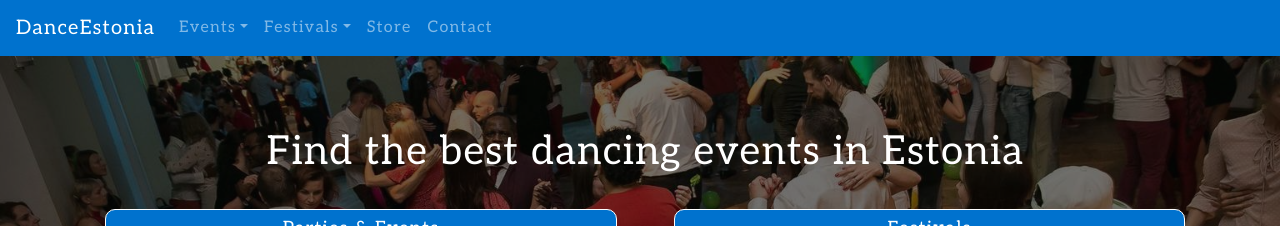
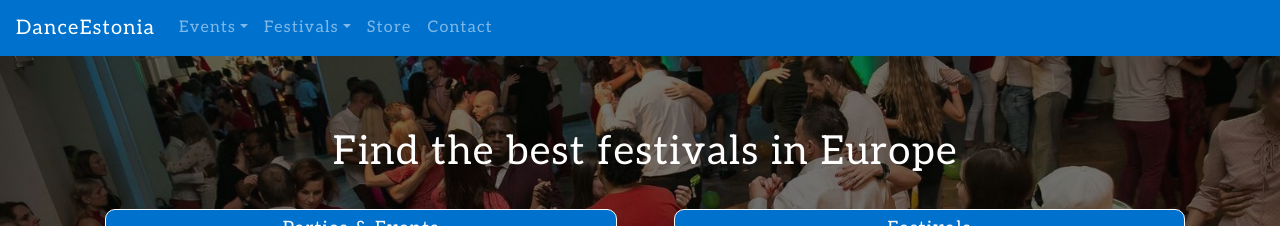
Before and after one commit to rrorrolfo/danceEstoniaClient, a React (Create React App) app in the folder client/: page /festivals in a window 1280 px wide. Shown: the top 226 px of the page. Built offline with nearby package versions, Linux system fonts and the light colour scheme; no server answers.

Commit message:
Added logic for conditional rendering of main title

```diff
--- a/client/src/components/jumbotron/index.jsx
+++ b/client/src/components/jumbotron/index.jsx
@@ -4,13 +4,35 @@ import { NavLink } from 'react-router-dom';
 import PropTypes from 'prop-types';
 import './jumbotron.css';
 
-const MainJumbotron = ({ category, fetchEvents, fetchFestivals }) => {
+const MainJumbotron = ({ category, fetchEvents, fetchFestivals, match }) => {
+  /**
+   * @param string cat Category selected, one of ["events", "festivals"]
+   * @param string style dancing style selected
+   */
+  const displayTitle = (cat = null, style = null) => {
+    switch (cat) {
+      case 'events':
+        return `Find the best ${style} ${cat} in Estonia`;
+
+      case 'festivals':
+        return `Find the best ${style} ${cat} in Europe`;
+
+      default:
+        return `Find the best dancing ${category} in Estonia`;
+    }
+  };
+  const simpleTitle = () =>
+    category === 'events'
+      ? 'Find the best dancing events in Estonia'
+      : 'Find the best festivals in Europe';
   return (
     <Jumbotron className="main-jumbotron">
       <div className="overlay" />
       <Container className="welcoming-wrapper">
         <h1 className="welcoming-title">
-          Find the best dancing events in Estonia
+          {match
+            ? displayTitle(category, match.params.category)
+            : simpleTitle()}
         </h1>
         <Nav
           defaultActiveKey={`/${category}}`}
--- a/client/src/routes/EventsRoutes.jsx
+++ b/client/src/routes/EventsRoutes.jsx
@@ -22,6 +22,7 @@ const EventsRoutes = ({
             <MainJumbotron
               fetchEvents={fetchEvents}
               fetchFestivals={fetchFestivals}
+              category="events"
             />
             <ResultsContainer
               match={match}
@@ -41,6 +42,8 @@ const EventsRoutes = ({
             <MainJumbotron
               fetchEvents={fetchEvents}
               fetchFestivals={fetchFestivals}
+              category="events"
+              match={match}
             />
             <ResultsContainer
               match={match}
--- a/client/src/routes/FestivalsRoutes.jsx
+++ b/client/src/routes/FestivalsRoutes.jsx
@@ -22,6 +22,7 @@ const FestivalsRoutes = ({
             <MainJumbotron
               fetchEvents={fetchEvents}
               fetchFestivals={fetchFestivals}
+              category="festivals"
             />
             <ResultsContainer
               match={match}
@@ -41,6 +42,8 @@ const FestivalsRoutes = ({
             <MainJumbotron
               fetchEvents={fetchEvents}
               fetchFestivals={fetchFestivals}
+              category="festivals"
+              match={match}
             />
             <ResultsContainer
               match={match}
```
